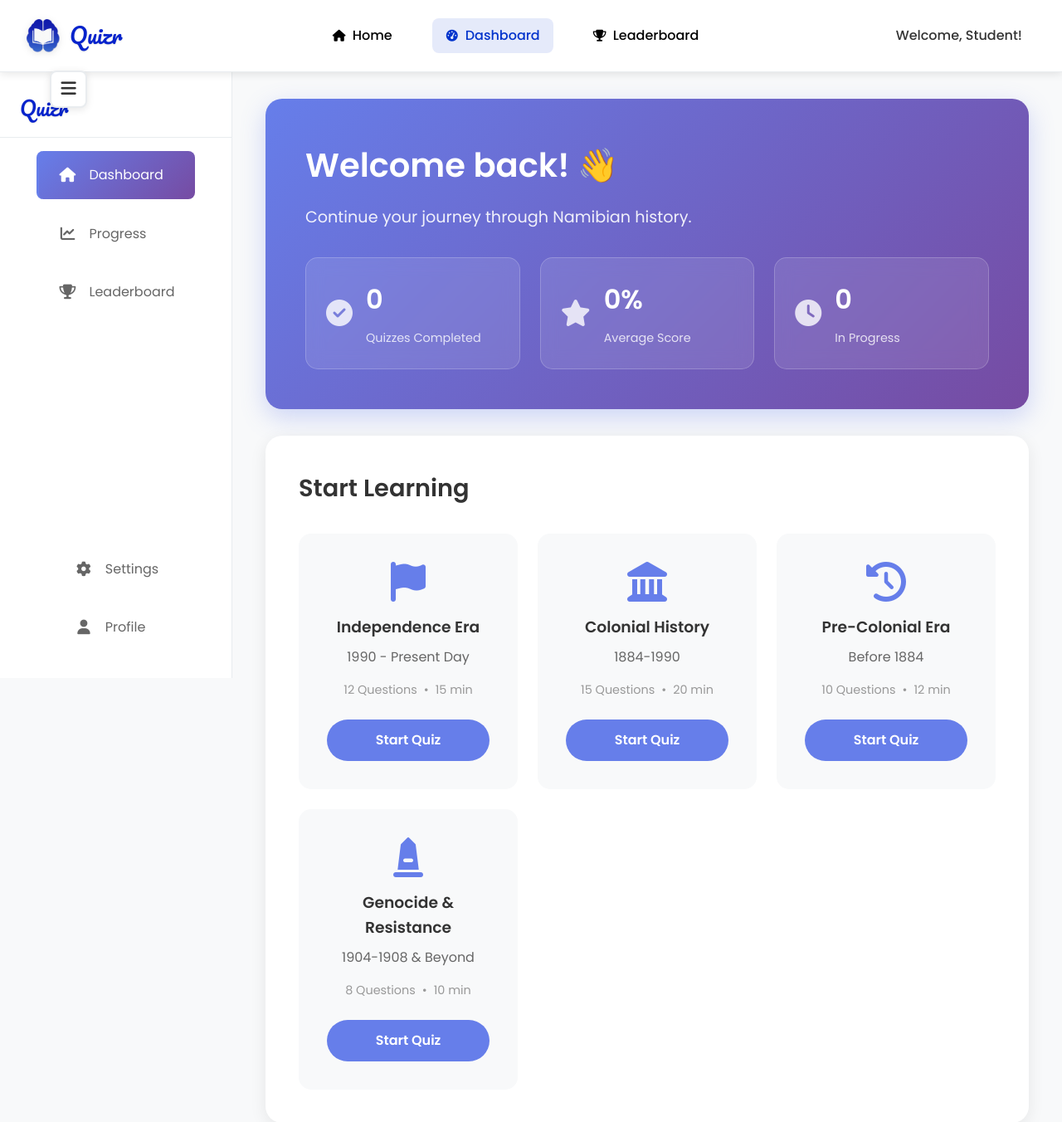
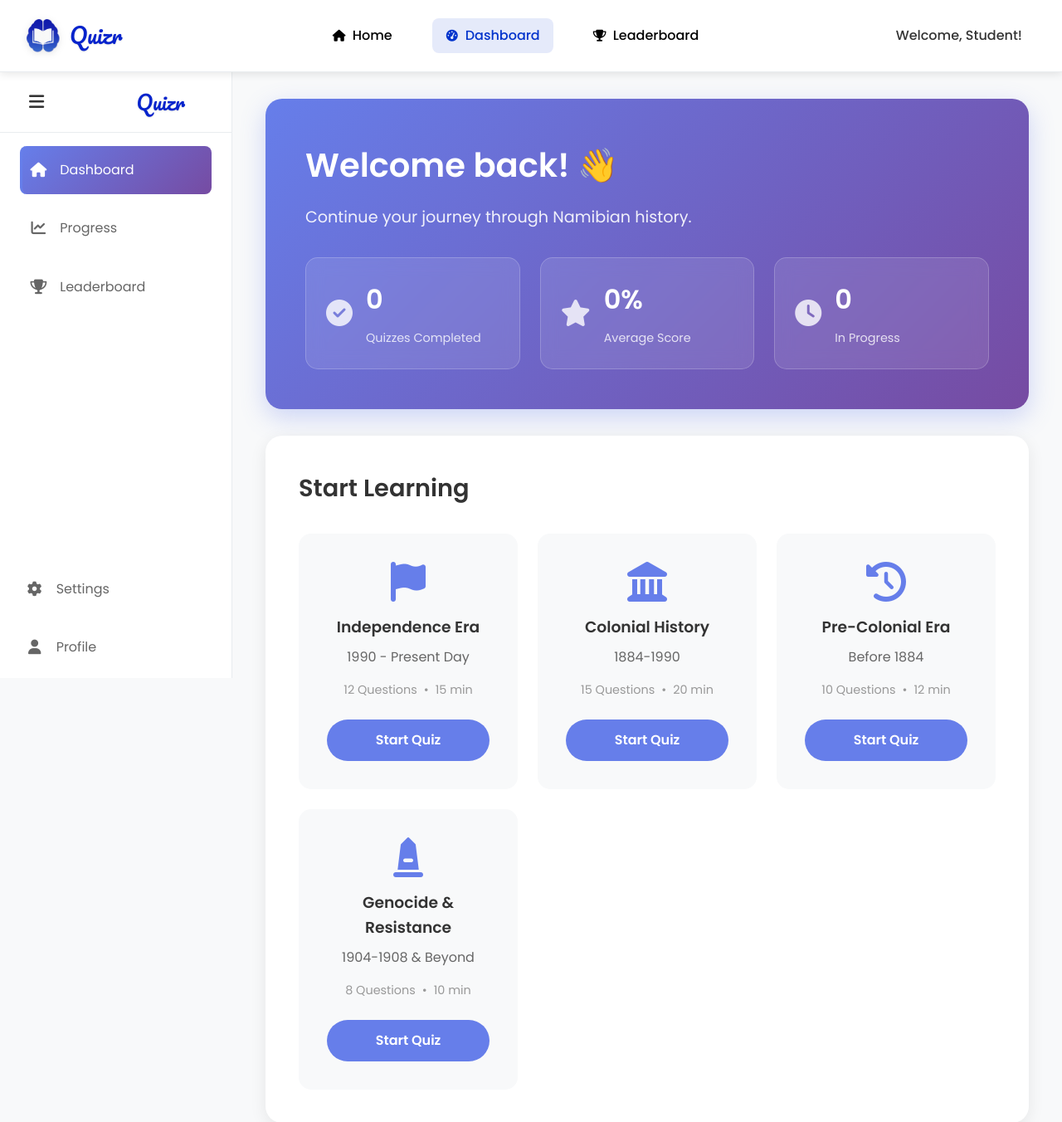
Before and after one commit to Git-Penny/Quiz-Learning-Platform--G63, a PHP site: page /dashboard.html in a window 1280 px wide. Shown: the top 1352 px of the page at 83% size. Run offline with PHP 8.4, Linux system fonts and the light colour scheme.

Commit message:
dashboard updated

```diff
--- a/css/dashboard.css
+++ b/css/dashboard.css
@@ -83,17 +83,34 @@
     margin-left: auto;
 }
 
-/* External Hamburger Menu */
+/* External Hamburger Menu - MOVED TO SIDEBAR HEADER */
 .dashboard-hamburger-menu {
+    background: none;
+    border: none;
+    font-size: 1.3rem;
+    color: #333;
+    cursor: pointer;
+    padding: 0.5rem;
+    transition: all 0.3s ease;
+    display: flex;
+    align-items: center;
+    justify-content: center;
+    width: 40px;
+    height: 40px;
+    border-radius: 6px;
+}
+
+/* Mobile Hamburger Menu - Fixed Position */
+.dashboard-mobile-hamburger {
     position: fixed;
-    left: 60px;
+    left: 20px;
     top: 85px;
     background: white;
     border: 2px solid #e9ecef;
     border-radius: 8px;
     width: 45px;
     height: 45px;
-    display: flex;
+    display: none;
     align-items: center;
     justify-content: center;
     font-size: 1.3rem;
@@ -197,7 +214,7 @@
     display: flex;
     justify-content: space-between;
     align-items: center;
-    padding: 1.5rem 1.5rem 1rem 1.5rem;
+    padding: 1rem 1.5rem;
     border-bottom: 1px solid #e9ecef;
     margin-bottom: 1rem;
     transition: all 0.3s ease;
@@ -259,28 +276,11 @@
     padding: 0 0.5rem;
 }
 
-/* Main navigation items */
-.dashboard-sidebar-main-nav {
-    display: flex;
-    flex-direction: column;
-    gap: 0.8rem;
-    margin-bottom: auto;
-}
-
-/* Bottom navigation items */
-.dashboard-sidebar-bottom-nav {
-    display: flex;
-    flex-direction: column;
-    gap: 0.8rem;
-    margin-top: auto;
-    padding-bottom: 2rem;
-}
-
 .dashboard-sidebar-item {
     display: flex;
     align-items: center;
     gap: 1rem;
-    padding: 1rem 1.5rem;
+    padding: 1rem 5rem;
     color: #666;
     text-decoration: none;
     transition: all 0.3s ease;
@@ -294,7 +294,7 @@
 /* Align items to left when expanded */
 .dashboard-sidebar:not(.collapsed) .dashboard-sidebar-item {
     justify-content: flex-start;
-    padding-left: 1.5rem;
+    padding-left: 0.6rem;
 }
 
 /* Collapsed state - only show icons */
@@ -353,6 +354,23 @@
     left: calc(100% + 10px);
 }
 
+/* Main navigation items */
+.dashboard-sidebar-main-nav {
+    display: flex;
+    flex-direction: column;
+    gap: 0.8rem;
+    margin-bottom: auto;
+}
+
+/* Bottom navigation items */
+.dashboard-sidebar-bottom-nav {
+    display: flex;
+    flex-direction: column;
+    gap: 0.8rem;
+    margin-top: auto;
+    padding: 1.8rem 6rem 0.5rem 3rem;
+}
+
 /* Main Content */
 .dashboard-main {
     flex: 1;
--- a/dashboard.html
+++ b/dashboard.html
@@ -39,9 +39,9 @@
         </nav>
     </header>
 
-    <!-- External Hamburger Menu -->
-    <button class="dashboard-hamburger-menu" id="hamburgerMenu">
-        <i class="fas fa-bars" id="hamburgerIcon"></i>
+    <!-- Mobile Hamburger Menu (Visible on mobile only) -->
+    <button class="dashboard-mobile-hamburger" id="mobileHamburger">
+        <i class="fas fa-bars" id="mobileHamburgerIcon"></i>
     </button>
 
     <!-- Overlay for mobile -->
@@ -51,6 +51,10 @@
         <!-- Sidebar -->
         <aside class="dashboard-sidebar" id="sidebar">
             <div class="dashboard-sidebar-header">
+                <!-- Desktop hamburger (visible on larger screens) -->
+                <button class="dashboard-hamburger-menu" id="desktopHamburger">
+                    <i class="fas fa-bars" id="desktopHamburgerIcon"></i>
+                </button>
                 <div class="logo">
                     <span>Quizr</span>
                 </div>
@@ -95,7 +99,7 @@
 
         <!-- Main Content -->
         <main class="dashboard-main">
-            <!-- Welcome Section -->
+            <!-- Welcome -->
             <section class="dashboard-welcome-section">
                 <div class="dashboard-welcome-content">
                     <h1>Welcome back! 👋</h1>
@@ -197,36 +201,46 @@
     </div>
 
     <script>
-        // Hamburger menu functionality
-        const hamburgerMenu = document.getElementById('hamburgerMenu');
-        const hamburgerIcon = document.getElementById('hamburgerIcon');
+        // Mobile hamburger functionality
+        const mobileHamburger = document.getElementById('mobileHamburger');
+        const mobileHamburgerIcon = document.getElementById('mobileHamburgerIcon');
+        const desktopHamburger = document.getElementById('desktopHamburger');
+        const desktopHamburgerIcon = document.getElementById('desktopHamburgerIcon');
         const sidebar = document.getElementById('sidebar');
         const overlay = document.getElementById('overlay');
 
-        // Toggle sidebar
+        // Toggle sidebar function
         function toggleSidebar() {
             const isMobile = window.innerWidth <= 1024;
 
             if (isMobile) {
-                // Mobile behavior
+                // Mobile behavior - toggle open/close
                 sidebar.classList.toggle('open');
                 overlay.classList.toggle('active');
                 document.body.style.overflow = sidebar.classList.contains('open') ? 'hidden' : '';
+
+                // Update mobile hamburger icon
+                if (sidebar.classList.contains('open')) {
+                    mobileHamburgerIcon.className = 'fas fa-times';
+                } else {
+                    mobileHamburgerIcon.className = 'fas fa-bars';
+                }
             } else {
                 // Desktop behavior - toggle collapsed state
                 sidebar.classList.toggle('collapsed');
-            }
 
-            // Toggle hamburger icon
-            if (sidebar.classList.contains('collapsed') || !sidebar.classList.contains('open')) {
-                hamburgerIcon.className = 'fas fa-bars';
-            } else {
-                hamburgerIcon.className = 'fas fa-times';
+                // Update desktop hamburger icon
+                if (sidebar.classList.contains('collapsed')) {
+                    desktopHamburgerIcon.className = 'fas fa-bars';
+                } else {
+                    desktopHamburgerIcon.className = 'fas fa-times';
+                }
             }
         }
 
-        // Open sidebar
-        hamburgerMenu.addEventListener('click', toggleSidebar);
+        // Event listeners for both hamburger buttons
+        mobileHamburger.addEventListener('click', toggleSidebar);
+        desktopHamburger.addEventListener('click', toggleSidebar);
 
         // Close sidebar when clicking overlay on mobile
         overlay.addEventListener('click', function() {
@@ -242,11 +256,15 @@
                 sidebar.classList.remove('open');
                 overlay.classList.remove('active');
                 document.body.style.overflow = '';
-                hamburgerIcon.className = 'fas fa-bars';
+                mobileHamburgerIcon.className = 'fas fa-bars';
             } else {
                 // Reset for mobile
-                sidebar.classList.add('collapsed');
-                hamburgerIcon.className = 'fas fa-bars';
+                sidebar.classList.remove('collapsed');
+                sidebar.classList.remove('open');
+                overlay.classList.remove('active');
+                document.body.style.overflow = '';
+                mobileHamburgerIcon.className = 'fas fa-bars';
+                desktopHamburgerIcon.className = 'fas fa-bars';
             }
         });
 
@@ -281,9 +299,11 @@
         // Initialize sidebar state
         window.addEventListener('load', function() {
             if (window.innerWidth <= 1024) {
-                sidebar.classList.add('collapsed');
+                sidebar.classList.remove('collapsed');
+                sidebar.classList.remove('open');
             }
-            hamburgerIcon.className = 'fas fa-bars';
+            mobileHamburgerIcon.className = 'fas fa-bars';
+            desktopHamburgerIcon.className = 'fas fa-bars';
         });
     </script>
 </body>
```
Also changed, not shown: other parts of css/dashboard.css (+39 -18 lines).
